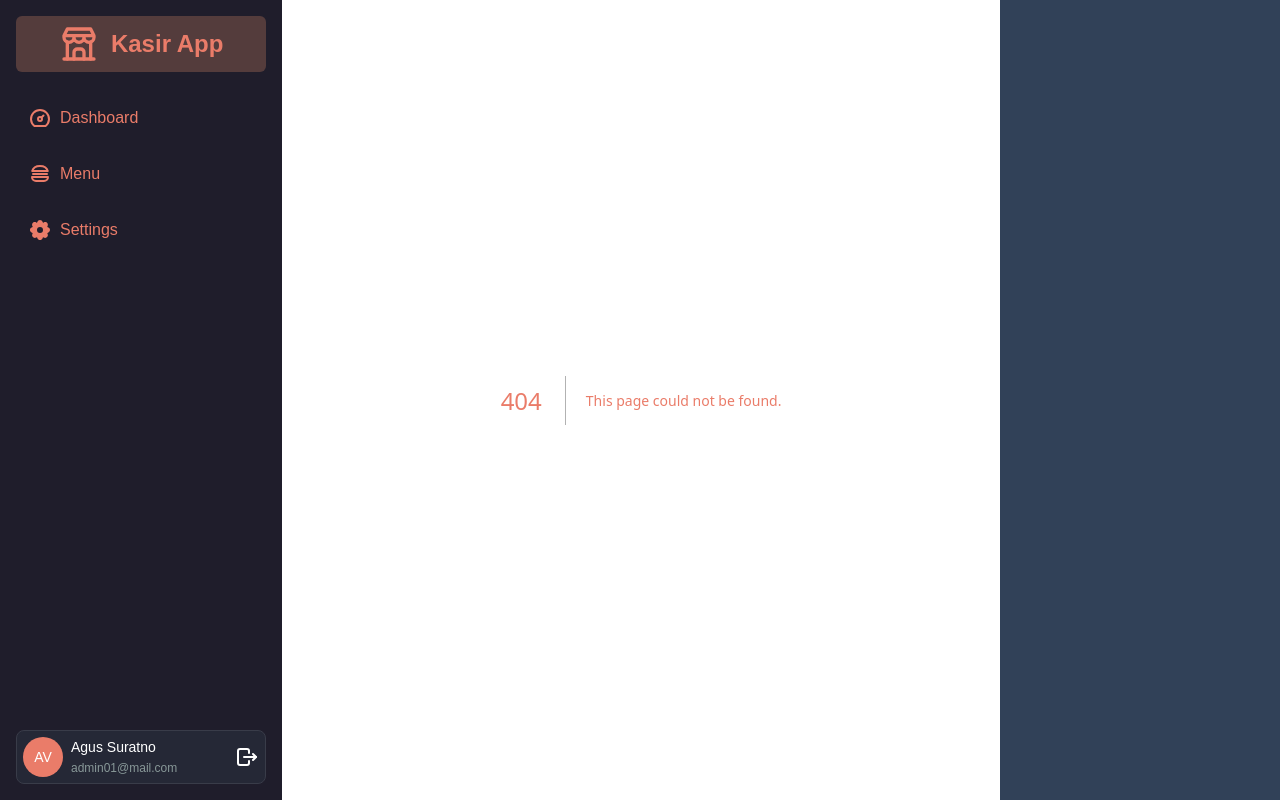
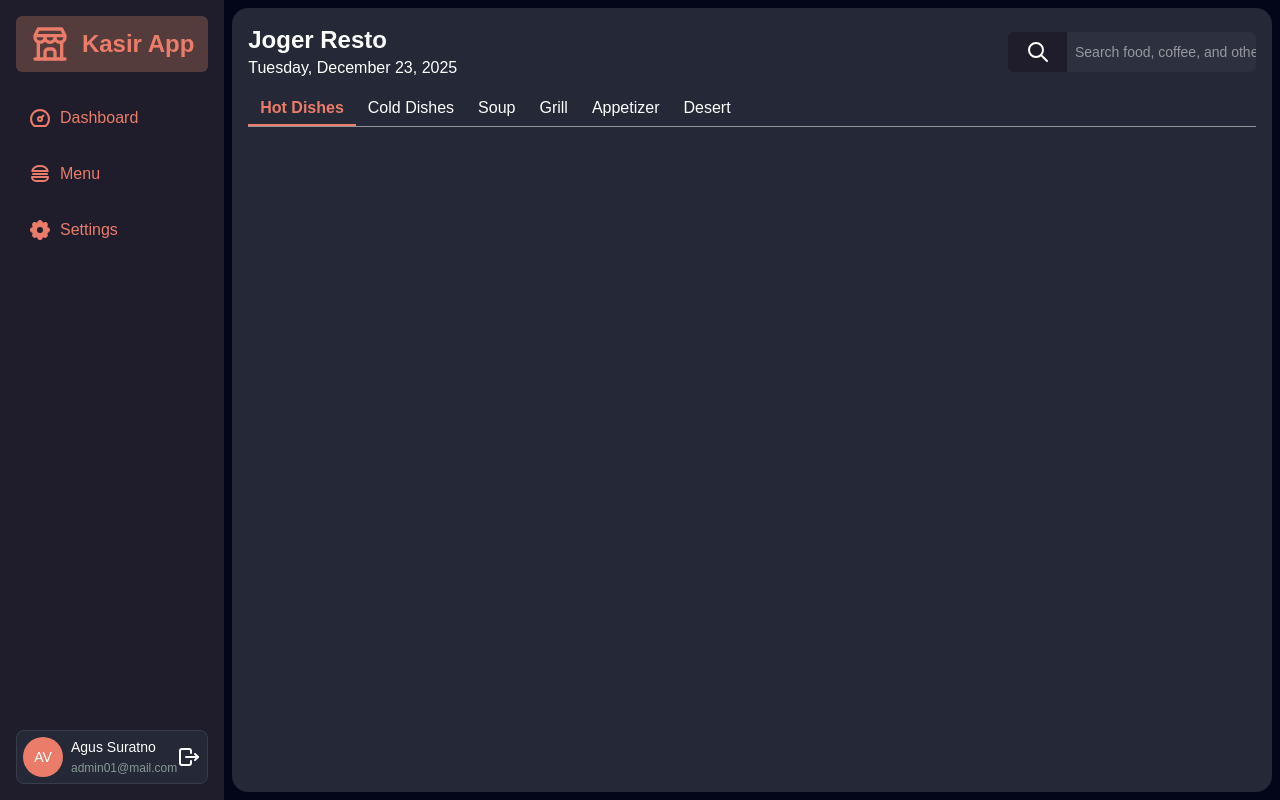
Before and after one commit to narasena/pos-app-training, a Next.js app: page /menu in a window 1280 px wide. Before the commit this address had no page. Built offline with nearby package versions, Linux system fonts and the light colour scheme.

Commit message:
feat(header+tab): create header and tabs

```diff
--- a/src/app/globals.css
+++ b/src/app/globals.css
@@ -17,6 +17,7 @@
   --color-darkline: #393C49;
   --color-darkbg1: #252836;
   --color-darkbg2: #1f1d2b;
+  --color-formbg: #2D303E;
   --color-accent1: #543C3C;
   --color-grayfont: #889898
 }
--- a/src/app/layout.tsx
+++ b/src/app/layout.tsx
@@ -32,9 +32,9 @@
           {/* sidebar  */}
           <SideBar />
           {/* content  */}
-          <div className="sm:w-[60%] w-full h-screen"> {children}</div>
+          <div className="w-full h-screen bg-slate-950 p-2"> {children}</div>
           {/* sheet */}
-          <div className="sm:w-[300px] h-screen bg-slate-700"></div>
+          <div className=" h-screen bg-slate-700"></div>
         </div>
 
       </body>
--- /dev/null
+++ b/src/app/menu/page.tsx
@@ -0,0 +1,51 @@
+'use client'
+
+import { IconSearch } from "@tabler/icons-react"
+import { useState } from "react"
+
+export default function MenuPage() {
+    const today = new Date()
+
+    const tabs = ["Hot Dishes", "Cold Dishes", "Soup", "Grill", "Appetizer", "Desert"]
+    const [activeTab, setActiveTab] = useState(tabs[0])
+    const handleChangeTab = (tab:string) => {
+        console.log(tab)
+        setActiveTab(tab)
+    }
+
+    return (
+        <div className="bg-darkbg1 rounded-2xl p-4 min-w-full min-h-full">
+            {/* header  */}
+            <header className="flex justify-between items-center text-white">
+                {/* resto name & date  */}
+                <div>
+                    <h1 className="text-2xl font-semibold">Joger Resto</h1>
+                    <h3>{today.toLocaleString('en-US', {
+                        weekday: "long",
+                        year: "numeric",
+                        month: "long",
+                        day: "2-digit"
+                    })}</h3>
+                </div>
+                {/* search bar  */}
+                <div className="centered h-10 bg-formbg rounded-md overflow-hidden">
+                    <div className="bg-darkbg2 size-full centered p-2">
+                        <IconSearch />
+                    </div>
+                    <input
+                        type="text"
+                        name="" id=""
+                        placeholder="Search food, coffee, and others..."
+                        className="ml-2 outline-none w-50 h-full text-sm" />
+                </div>
+            </header>
+
+            {/* tabs  */}
+            <div className="flex mt-4 text-white border-b border-white/50">
+                {tabs.map((tab, index) => (
+                    <div key={index} onClick={()=>handleChangeTab(tab)} className={`px-3 pb-1 hover:bg-primary ${activeTab===tab ? "text-primary border-b-2 border-primary font-semibold" : ""}`}>{tab}</div>
+                ))}
+            </div>
+        </div>
+    )
+}
--- a/src/components/SideBar.tsx
+++ b/src/components/SideBar.tsx
@@ -15,7 +15,7 @@
       {
         icon: <IconDashboard />,
         title: "Dashboard",
-        url: "/dashboard"
+        url: "/"
       },
       {
         icon: <IconBurger />,
```
